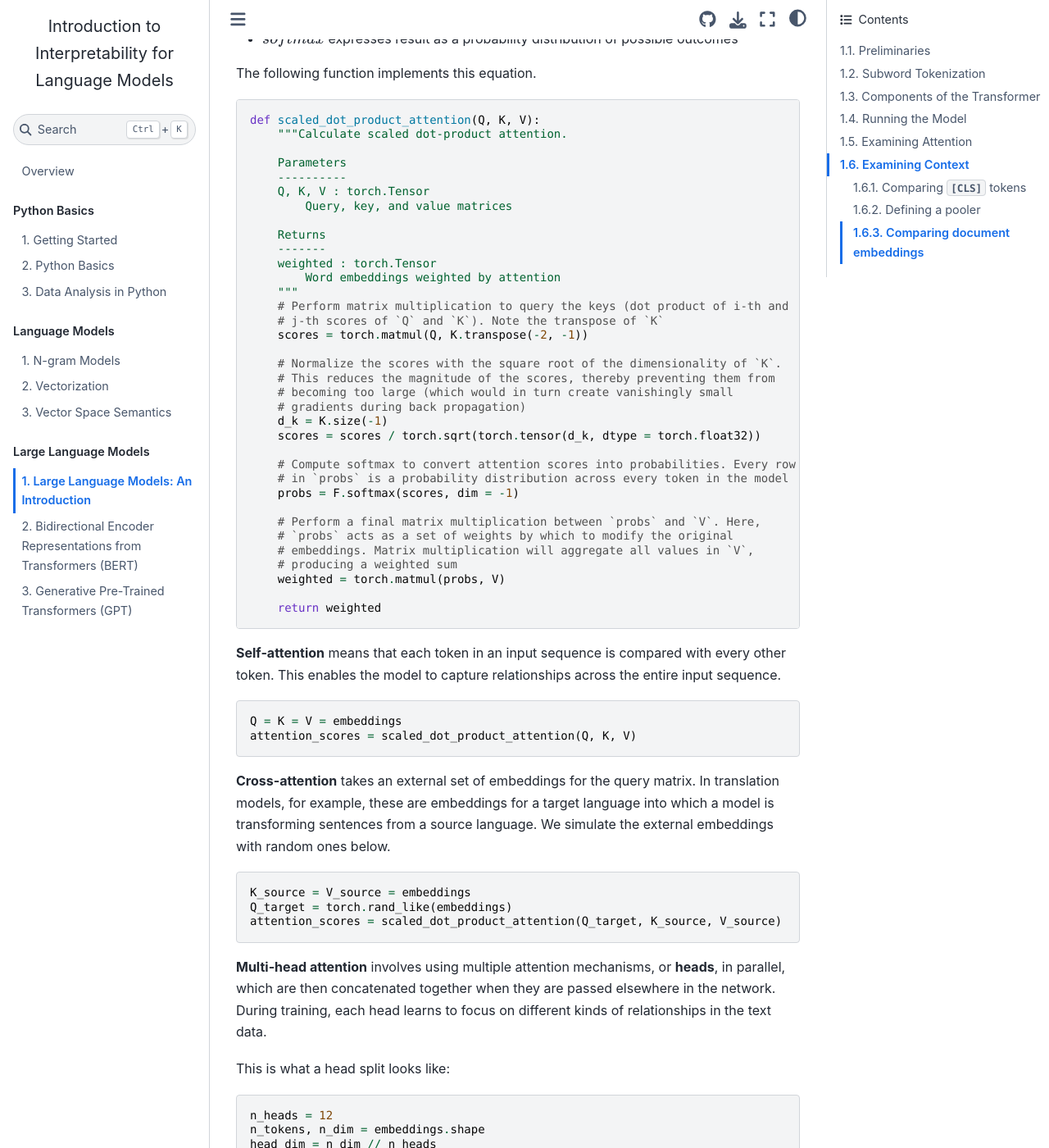
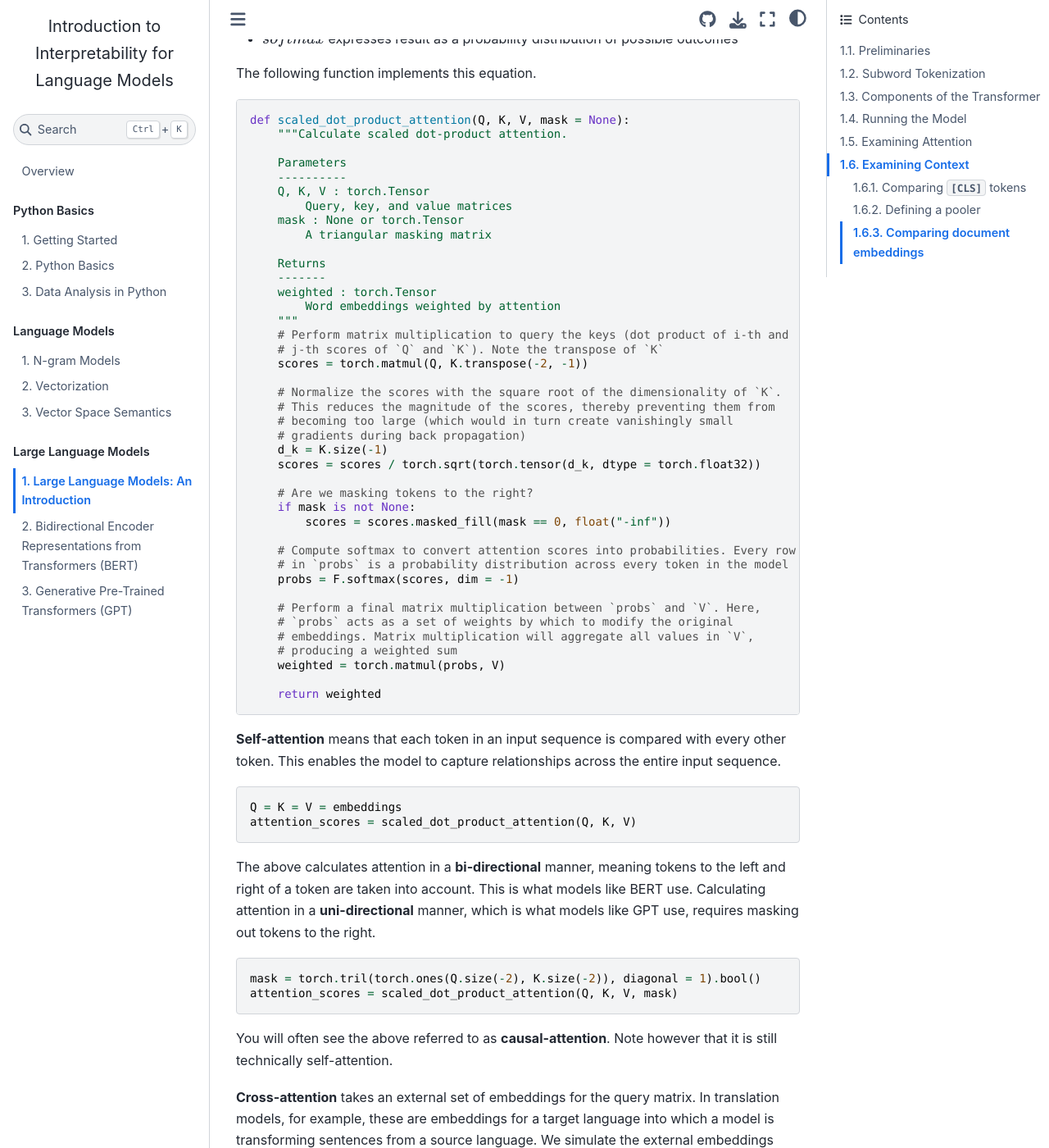
Before and after one commit to t-shoemaker/2024_dtl_lm-interpretability, a Jupyter Book: the page built from chapters/07_intro-to-llms.md, in a window 1280 px wide and 1400 px high, scrolled down 8626 px. Shown: the whole window at 82% size. Built offline with Jupyter Book 1.0.4 settings and Sphinx 7.4.7 and the Sphinx Book theme 1.1.4, drawn with Linux system fonts in a browser that asks for light colours.

Commit message:
Unidirectional and bidirectional attention

````diff
--- a/chapters/07_intro-to-llms.md
+++ b/chapters/07_intro-to-llms.md
@@ -441,13 +441,15 @@ Where:
 The following function implements this equation.
 
 ```py
-def scaled_dot_product_attention(Q, K, V):
+def scaled_dot_product_attention(Q, K, V, mask = None):
     """Calculate scaled dot-product attention.
 
     Parameters
     ----------
     Q, K, V : torch.Tensor
         Query, key, and value matrices
+    mask : None or torch.Tensor
+        A triangular masking matrix
 
     Returns
     -------
@@ -464,6 +466,10 @@ def scaled_dot_product_attention(Q, K, V):
     # gradients during back propagation)
     d_k = K.size(-1)
     scores = scores / torch.sqrt(torch.tensor(d_k, dtype = torch.float32))
+
+    # Are we masking tokens to the right?
+    if mask is not None:
+        scores = scores.masked_fill(mask == 0, float("-inf"))
 
     # Compute softmax to convert attention scores into probabilities. Every row
     # in `probs` is a probability distribution across every token in the model
@@ -486,6 +492,19 @@ entire input sequence.
 Q = K = V = embeddings
 attention_scores = scaled_dot_product_attention(Q, K, V)
 ```
+
+The above calculates attention in a **bi-directional** manner, meaning tokens
+to the left and right of a token are taken into account. This is what models
+like BERT use. Calculating attention in a **uni-directional** manner, which is
+what models like GPT use, requires masking out tokens to the right.
+
+```py
+mask = torch.tril(torch.ones(Q.size(-2), K.size(-2)), diagonal = 1).bool()
+attention_scores = scaled_dot_product_attention(Q, K, V, mask)
+```
+
+You will often see the above referred to as **causal-attention**. Note however
+that it is still technically self-attention.
 
 **Cross-attention** takes an external set of embeddings for the query matrix.
 In translation models, for example, these are embeddings for a target language
````
